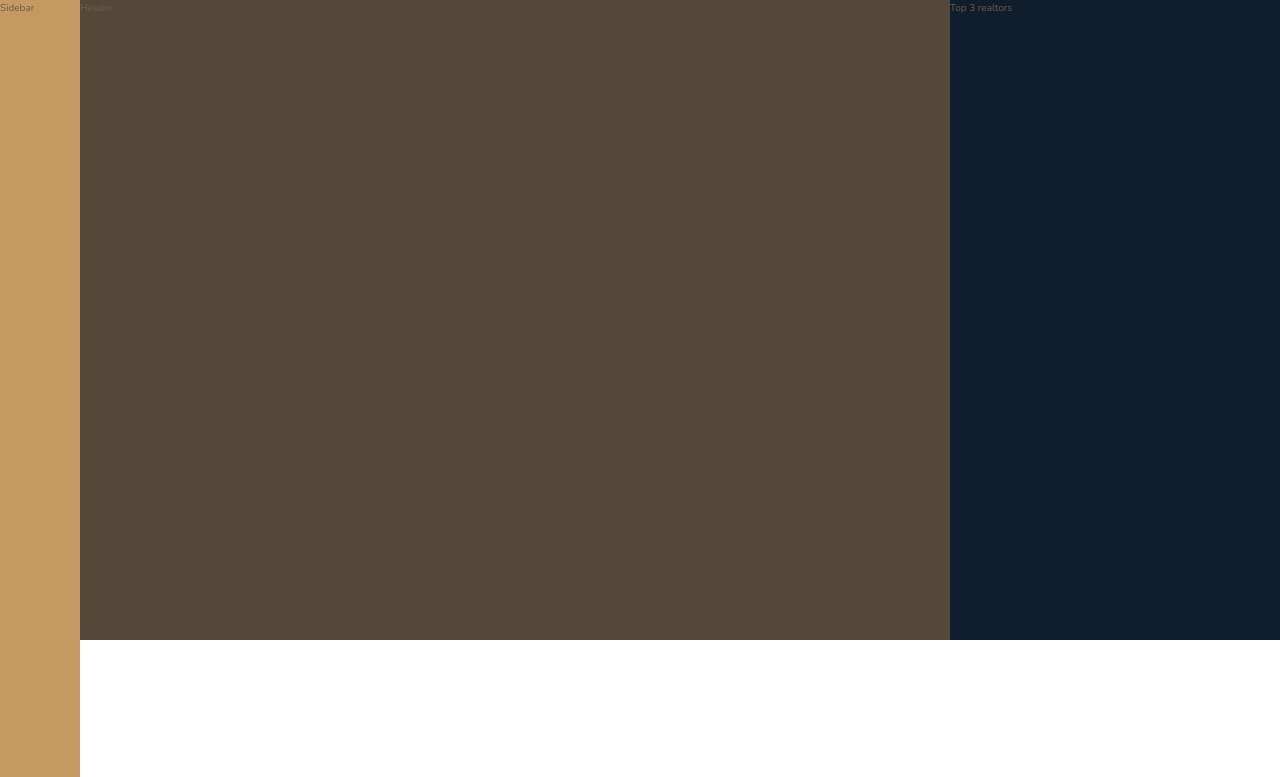
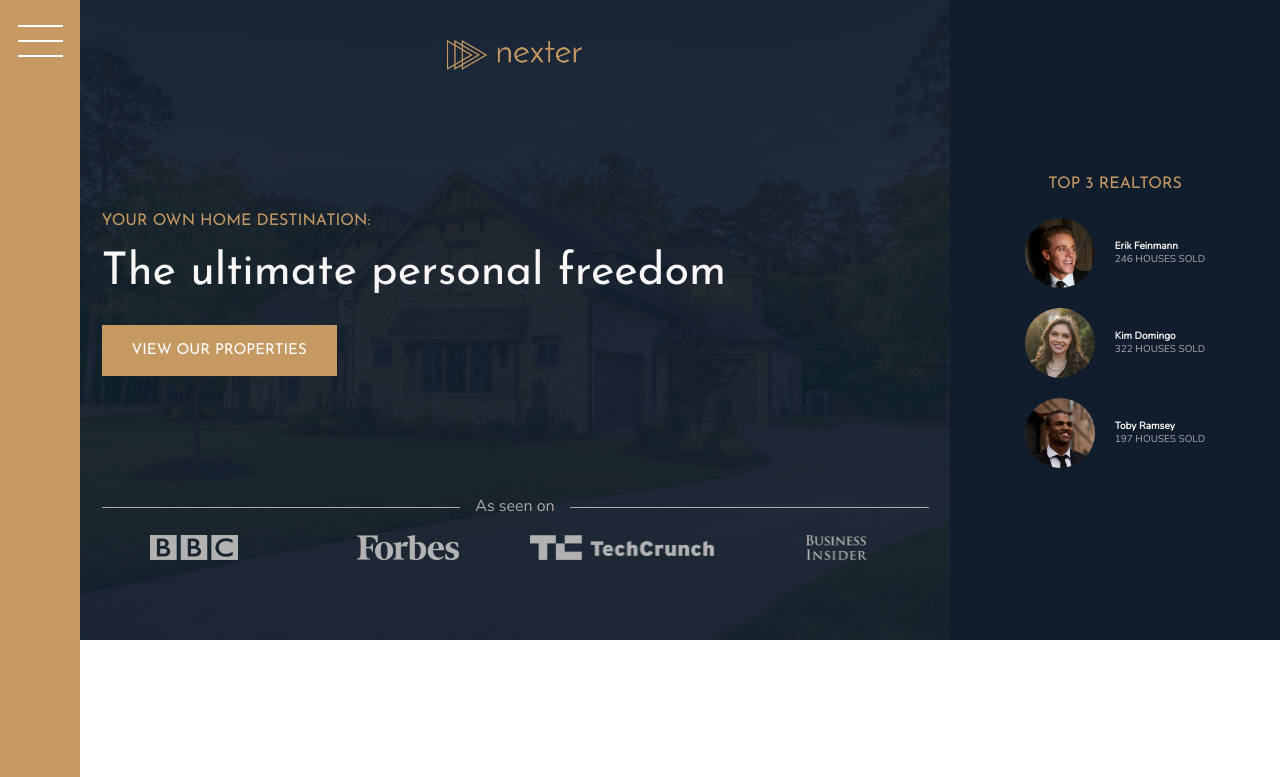
Before and after one commit to emanvallejos/nexter, a website: page index.html in a window 1280 px wide. Shown: the top 777 px of the page. Drawn offline with nearby package versions, Linux system fonts and the light colour scheme.

Commit message:
Building the Header

```diff
--- a/index.html
+++ b/index.html
@@ -15,13 +15,44 @@
 
 <body class="container">
     <div class="sidebar">
-        Sidebar
+        <button class="nav-btn"></button>
     </div>
     <header class="header">
-        Header
+        <img src="img/logo.png" alt="Nexter logo" class="header__logo">
+        <h3 class="heading-3">Your own home destination:</h3>
+        <h1 class="heading-1">The ultimate personal freedom</h1>
+        <button class="btn header__btn">View our properties</button>
+        <div class="header__seenon-text">As seen on</div>
+        <div class="header__seenon-logos">
+            <img src="img/logo-bbc.png" alt="Seen on logo 1">
+            <img src="img/logo-forbes.png" alt="Seen on logo 2">
+            <img src="img/logo-techcrunch.png" alt="Seen on logo 3">
+            <img src="img/logo-bi.png" alt="Seen on logo 4">
+        </div>
     </header>
     <div class="realtors">
-        Top 3 realtors
+        <h3 class="heading-3">Top 3 Realtors</h3>
+        <div class="realtors__list">
+            <img src="img/realtor-1.jpeg" alt="Realtor 1" class="realtors__img">
+            <div class="realtors__details">
+                <h4 class="heading--4 heading-4--light">Erik Feinmann</h4>
+                <p class="realtors__sold">246 houses sold</p>
+            </div>
+        </div>
+        <div class="realtors__list">
+            <img src="img/realtor-2.jpeg" alt="Realtor 2" class="realtors__img">
+            <div class="realtors__details">
+                <h4 class="heading--4 heading-4--light">Kim Domingo</h4>
+                <p class="realtors__sold">322 houses sold</p>
+            </div>
+        </div>
+        <div class="realtors__list">
+            <img src="img/realtor-3.jpeg" alt="Realtor 3" class="realtors__img">
+            <div class="realtors__details">
+                <h4 class="heading--4 heading-4--light">Toby Ramsey</h4>
+                <p class="realtors__sold">197 houses sold</p>
+            </div>
+        </div>
     </div>
     <section class="features">
         <div class="feature">
--- a/sass/_header.scss
+++ b/sass/_header.scss
@@ -1,4 +1,56 @@
 .header {
     background-color: $color-grey-dark-1;
     grid-column: full-start / col-end 6;
+    background-image: linear-gradient(rgba($color-secondary, .93), rgba($color-secondary, .93)), url(../img/hero.jpeg);
+    background-size: cover;
+    background-position: center;
+    padding: 8rem;
+    padding-top: 4rem;
+
+    display: grid;
+    grid-template-rows: 1fr min-content 6rem 1fr;
+    grid-template-columns: max-content;
+    grid-row-gap: 1.5rem;
+    justify-content: center;
+
+    &__logo {
+        height: 3rem;
+        justify-self: center;
+    }
+
+    &__btn {
+        align-self: start;
+        justify-self: start;
+    }
+
+    &__seenon-text {
+        display: grid;
+        grid-template-columns: 1fr max-content 1fr;
+        grid-column-gap: 1.5rem;
+        align-items: center;
+
+        font-size: 1.6rem;
+        color: $color-grey-light-2;
+
+        &::before,
+        &::after {
+            content: "";
+            height: 1px;
+            display: block;
+            background-color: currentColor;
+        }
+    }
+
+    &__seenon-logos {
+        display: grid;
+        grid-template-columns: repeat(4, 1fr);
+        grid-column-gap: 3rem;
+        justify-items: center;
+
+        img {
+            height: 2.5rem;
+            filter: brightness(70%);
+        }
+    }
+
 }
--- a/sass/_realtors.scss
+++ b/sass/_realtors.scss
@@ -1,4 +1,31 @@
 .realtors {
     background-color: $color-secondary;
     grid-column: col-start 7 / full-end;
+    padding: 3rem;
+
+    display: grid;
+    align-content: center;
+    justify-content: center;
+    justify-items: center;
+    grid-row-gap: 2rem;
+
+    &__list {
+        display: grid;
+        grid-template-columns: min-content max-content;
+        grid-column-gap: 2rem;
+        grid-row-gap: 5vh;
+        align-items: center;
+    }
+
+    &__img {
+        width: 7rem;
+        border-radius: 50%;
+        display: block;
+    }
+
+    &__sold {
+        text-transform: uppercase;
+        color: $color-grey-light-2;
+        margin-top: -3px;
+    }
 }
--- a/sass/_sidebar.scss
+++ b/sass/_sidebar.scss
@@ -2,4 +2,29 @@
     background-color: $color-primary;
     grid-column: sidebar-start / sidebar-end;
     grid-row: 1 / -1;
+
+    display: flex;
+    justify-content: center;
 }
+
+.nav-btn {
+    border: none;
+    border-radius: 0;
+
+    background-color: #ffffff;
+    height: 2px;
+    width: 4.5rem;
+    margin-top: 4rem;
+
+    &::before,
+    &::after {
+        background-color: #ffffff;
+        height: 2px;
+        width: 4.5rem;
+        content: "";
+        display: block;
+    }
+
+    &::before { transform: translateY(-1.5rem); }
+    &::after { transform: translateY(1.3rem); }
+}
--- a/sass/_typography.scss
+++ b/sass/_typography.scss
@@ -5,6 +5,9 @@
 
 .heading-1 {
     @extend %heading;
+    font-size: 4.5rem;
+    color: $color-grey-light-1;
+    line-height: 1;
 }
 
 .heading-2 {
@@ -53,7 +56,7 @@
 
 }
 
-/////////////////////
+////////////////////////
 // SPACING
 .mb-sm { margin-bottom: 2rem; }
 .mb-md { margin-bottom: 3rem; }
```
Also changed, not shown: css/style.css.
